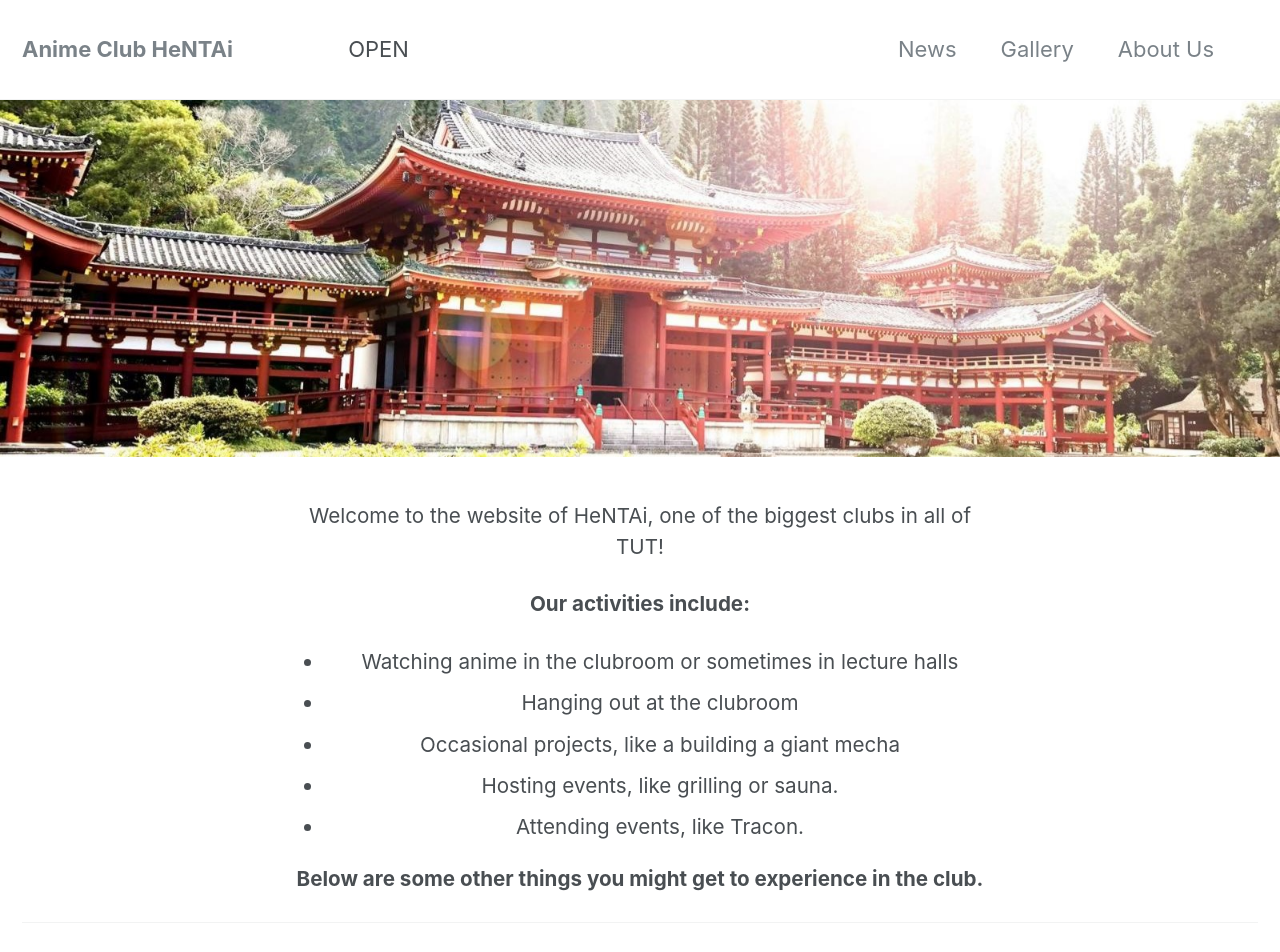
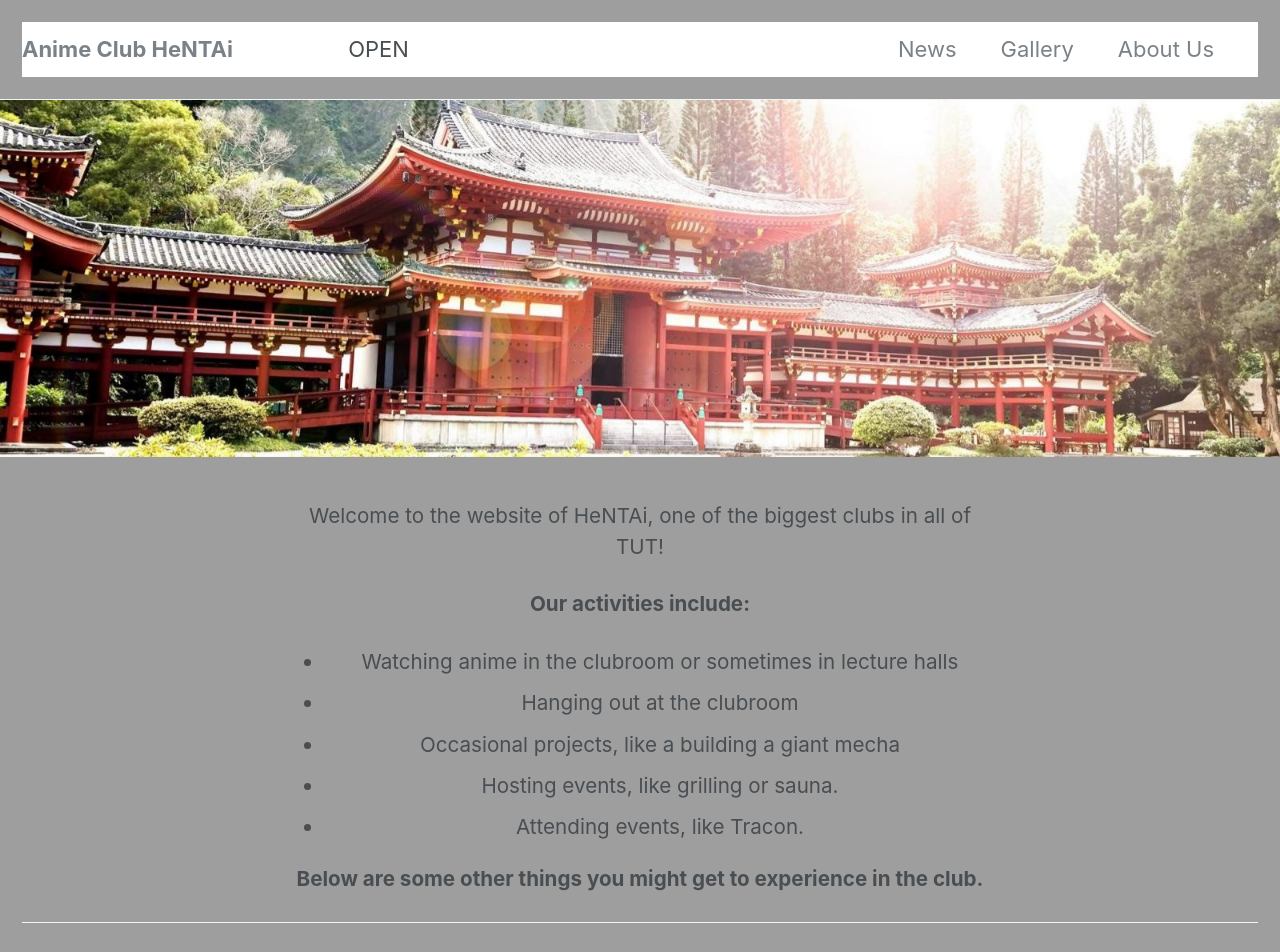
Before and after one commit to HNTA-Club/website, a Jekyll site: the page built from index.html, in a window 1280 px wide. Shown: the top 952 px of the page. Built offline with Jekyll 4.4.1, drawn with Linux system fonts in a browser that asks for light colours; grey boxes are pictures that could not be loaded.

Commit message:
trying out background editing

```diff
--- a/assets/css/main.scss
+++ b/assets/css/main.scss
@@ -5,3 +5,10 @@
 @charset "utf-8";
 
 @import "minimal-mistakes";
+html {
+  background: url(assets/images/main_splash.jpg) no-repeat center center fixed;
+  -webkit-background-size: cover;
+  -moz-background-size: cover;
+  -o-background-size: cover;
+  background-size: cover;
+}
```
